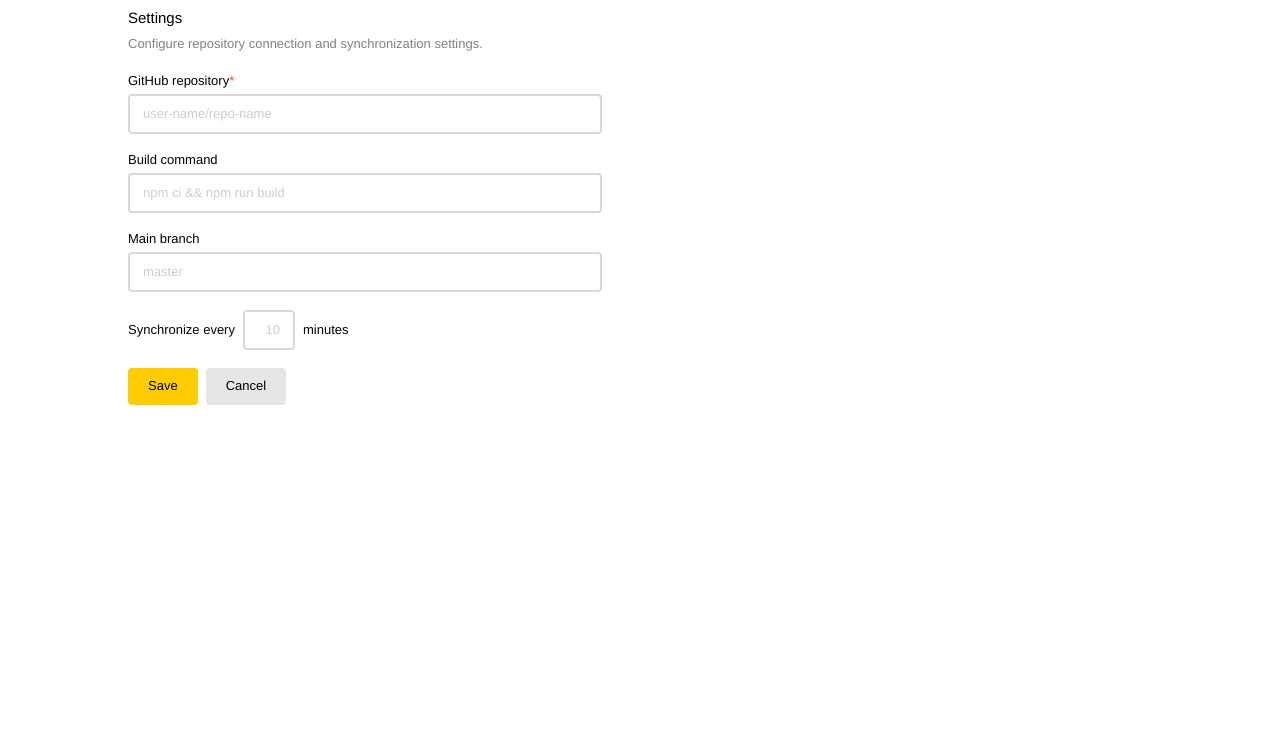
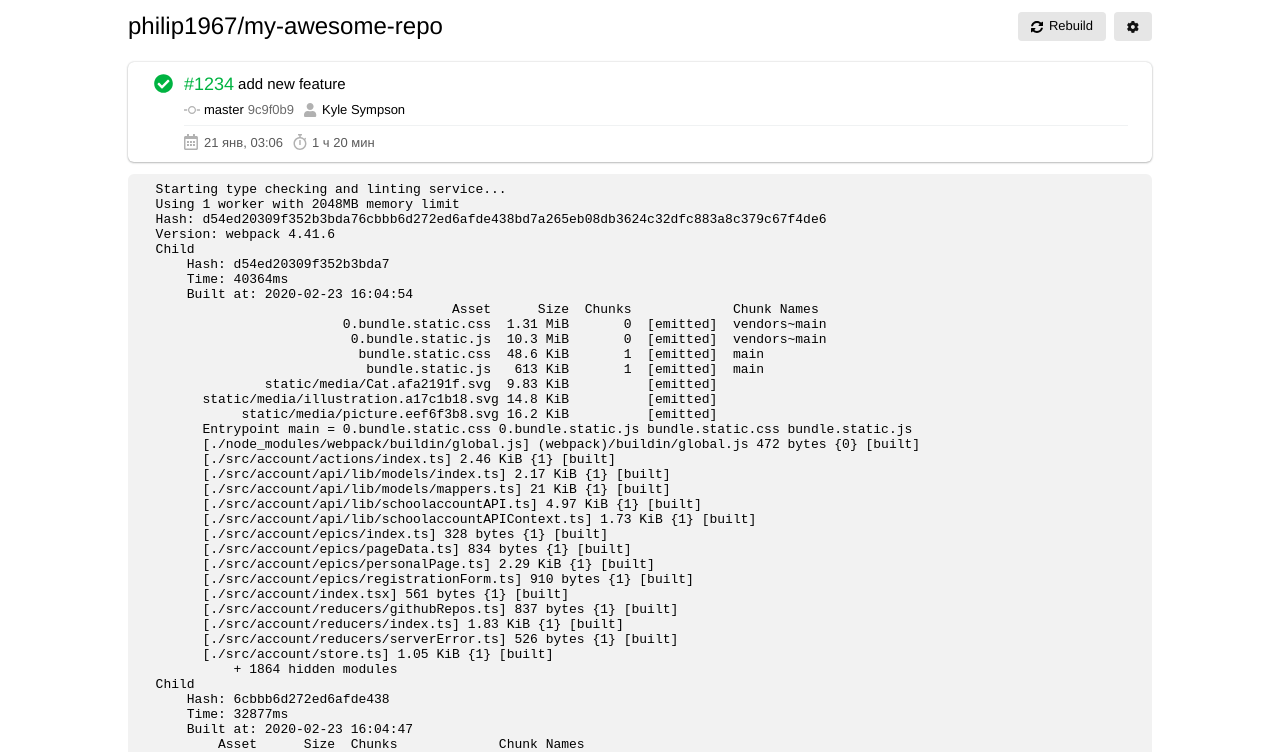
Before and after one commit to frontstall/shri-task05, a React (Create React App) app: page /builds/1 in a window 1280 px wide. Shown: the top 752 px of the page. Built offline with nearby package versions, Linux system fonts and the light colour scheme; a web font is replaced by a local one.

Commit message:
fix minor bugs

```diff
--- a/jsconfig.json
+++ b/jsconfig.json
@@ -6,7 +6,8 @@
       "features/*": ["features/*"],
       "components/*": ["components/*"],
       "styles/*": ["styles/*"],
-      "img/*": ["img/*"]
+      "img/*": ["img/*"],
+      "config/*": ["config/*"]
     }
   }
 }
--- a/src/components/BuildCard/index.jsx
+++ b/src/components/BuildCard/index.jsx
@@ -6,8 +6,37 @@ import cn from 'classnames';
 
 import './styles.scss';
 
+const Wrapper = ({
+  clickable,
+  route = '#',
+  className,
+  children,
+}) => {
+  const classNames = cn(
+    className,
+    clickable && 'Build_clickable',
+  );
+
+  return clickable
+    ? <Link to={route} className={classNames}>{children}</Link>
+    : <div className={classNames}>{children}</div>;
+};
+
+Wrapper.propTypes = {
+  className: PropTypes.string.isRequired,
+  clickable: PropTypes.bool,
+  children: PropTypes.node.isRequired,
+  route: PropTypes.string,
+};
+
+Wrapper.defaultProps = {
+  clickable: false,
+  route: '#',
+};
+
 const BuildCard = ({
   className,
+  clickable = false,
   buildId,
   adaptive = false,
   status,
@@ -26,7 +55,11 @@ const BuildCard = ({
   );
 
   return (
-    <Link to={`builds/${buildId}`} className={classNames}>
+    <Wrapper
+      route={`/builds/${buildId}`}
+      className={classNames}
+      clickable={clickable}
+    >
       <div className="Build-Info">
         <div className="Build-Heading">
           <h2 className="Build-Number">
@@ -58,12 +91,13 @@ const BuildCard = ({
           {duration}
         </span>
       </div>
-    </Link>
+    </Wrapper>
   );
 };
 
 BuildCard.propTypes = {
   className: PropTypes.string,
+  clickable: PropTypes.bool,
   buildId: PropTypes.string.isRequired,
   adaptive: PropTypes.bool,
   status: PropTypes.oneOf(['success', 'danger', 'warning']).isRequired,
@@ -78,6 +112,7 @@ BuildCard.propTypes = {
 BuildCard.defaultProps = {
   adaptive: false,
   className: '',
+  clickable: false,
 };
 
 export default BuildCard;
--- a/src/components/Navigation/styles.scss
+++ b/src/components/Navigation/styles.scss
@@ -26,7 +26,7 @@
     color: var(--font-color_default);
 
     &:hover, &:focus {
-      opacity: 0.5;
+      color: var(--color_danger);
     }
   }
 }
--- /dev/null
+++ b/src/config/index.jsx
@@ -0,0 +1,18 @@
+export default {
+  navigationRoutes: [
+    {
+      route: '#',
+      name: 'Support',
+    },
+    {
+      route: '#',
+      name: 'Learning',
+    },
+  ],
+  copyrightRoutes: [
+    {
+      route: '#',
+      name: '\u00A9 2020 Your Name',
+    },
+  ],
+};
--- /dev/null
+++ b/src/features/BuildPage/hooks.jsx
@@ -0,0 +1,70 @@
+const useBuild = () => ({
+  building: false,
+  buildId: '1234',
+  status: 'success',
+  commitName: 'add new feature',
+  branch: 'master',
+  hash: '9c9f0b9',
+  author: 'Kyle Sympson',
+  date: '21 янв, 03:06',
+  duration: '1 ч 20 мин',
+  buildLog: `  Starting type checking and linting service...
+  Using 1 worker with 2048MB memory limit
+  Hash: d54ed20309f352b3bda76cbbb6d272ed6afde438bd7a265eb08db3624c32dfc883a8c379c67f4de6
+  Version: webpack 4.41.6
+  Child
+      Hash: d54ed20309f352b3bda7
+      Time: 40364ms
+      Built at: 2020-02-23 16:04:54
+                                        Asset      Size  Chunks             Chunk Names
+                          0.bundle.static.css  1.31 MiB       0  [emitted]  vendors~main
+                           0.bundle.static.js  10.3 MiB       0  [emitted]  vendors~main
+                            bundle.static.css  48.6 KiB       1  [emitted]  main
+                             bundle.static.js   613 KiB       1  [emitted]  main
+                static/media/Cat.afa2191f.svg  9.83 KiB          [emitted]
+        static/media/illustration.a17c1b18.svg 14.8 KiB          [emitted]
+             static/media/picture.eef6f3b8.svg 16.2 KiB          [emitted]
+        Entrypoint main = 0.bundle.static.css 0.bundle.static.js bundle.static.css bundle.static.js
+        [./node_modules/webpack/buildin/global.js] (webpack)/buildin/global.js 472 bytes {0} [built]
+        [./src/account/actions/index.ts] 2.46 KiB {1} [built]
+        [./src/account/api/lib/models/index.ts] 2.17 KiB {1} [built]
+        [./src/account/api/lib/models/mappers.ts] 21 KiB {1} [built]
+        [./src/account/api/lib/schoolaccountAPI.ts] 4.97 KiB {1} [built]
+        [./src/account/api/lib/schoolaccountAPIContext.ts] 1.73 KiB {1} [built]
+        [./src/account/epics/index.ts] 328 bytes {1} [built]
+        [./src/account/epics/pageData.ts] 834 bytes {1} [built]
+        [./src/account/epics/personalPage.ts] 2.29 KiB {1} [built]
+        [./src/account/epics/registrationForm.ts] 910 bytes {1} [built]
+        [./src/account/index.tsx] 561 bytes {1} [built]
+        [./src/account/reducers/githubRepos.ts] 837 bytes {1} [built]
+        [./src/account/reducers/index.ts] 1.83 KiB {1} [built]
+        [./src/account/reducers/serverError.ts] 526 bytes {1} [built]
+        [./src/account/store.ts] 1.05 KiB {1} [built]
+            + 1864 hidden modules
+  Child
+      Hash: 6cbbb6d272ed6afde438
+      Time: 32877ms
+      Built at: 2020-02-23 16:04:47
+          Asset      Size  Chunks             Chunk Names
+      server.js  6.34 MiB    main [emitted]    main
+      Entrypoint main = server.js
+      [./src/account/actions/index.ts] 2.46 KiB {main} [built]
+      [./src/account/api/lib/models/index.ts] 2.17 KiB {main} [built]
+      [./src/account/api/lib/models/mappers.ts] 21 KiB {main} [built]
+      [./src/account/api/lib/schoolaccountAPI.ts] 4.97 KiB {main} [built]
+      [./src/account/api/lib/schoolaccountAPIContext.ts] 1.73 KiB {main} [built]
+      [./src/account/epics/index.ts] 328 bytes {main} [built]
+      [./src/account/epics/pageData.ts] 834 bytes {main} [built]
+      [./src/account/epics/personalPage.ts] 2.29 KiB {main} [built]
+      [./src/account/epics/registrationForm.ts] 910 bytes {main} [built]
+      [./src/account/mappers/index.ts] 2.18 KiB {main} [built]
+      [./src/account/reducers/githubRepos.ts] 837 bytes {main} [built]
+      [./src/account/reducers/index.ts] 1.83 KiB {main} [built]
+      [./src/account/reducers/serverError.ts] 526 bytes {main} [built]
+      [./src/account/server.tsx] 1.62 KiB {main} [built]
+      [./src/account/store.ts] 1.05 KiB {main} [built]
+          + 1484 hidden modules
+  `,
+});
+
+export default useBuild;
--- a/src/features/BuildPage/index.jsx
+++ b/src/features/BuildPage/index.jsx
@@ -1,92 +1,85 @@
 import React from 'react';
 
 import {
+  BuildCard,
+  Button,
+  Footer,
+  HeaderUI,
   Heading,
-  FieldsetUI,
-  InputGroup,
-  ButtonGroup,
-  Button,
-  Input,
-  Text,
+  Menu,
+  Navigation,
 } from 'components';
+import routes from 'config';
+
+import useBuild from './hooks';
 
 const {
-  Fieldset,
-  Legend,
-  Row,
-} = FieldsetUI;
+  navigationRoutes,
+  copyrightRoutes,
+} = routes;
 
-const Settings = () => (
+
+const BuildPage = () => {
+  const {
+    building,
+    buildLog,
+    buildId,
+    status,
+    commitName,
+    branch,
+    hash,
+    author,
+    date,
+    duration,
+  } = useBuild();
+
+  return (
     <div className="MainLayout">
+      <HeaderUI.Container>
+        <HeaderUI.Logo route="/builds">
+          <Heading color="accent">
+            philip1967/my-awesome-repo
+          </Heading>
+        </HeaderUI.Logo>
+        <HeaderUI.Menu>
+          <Menu>
+            <Button size="s" icon="refresh">
+              Rebuild
+            </Button>
+            <Button asLink size="s" icon="gear" href="/settings" />
+          </Menu>
+        </HeaderUI.Menu>
+      </HeaderUI.Container>
       <main className="Main MainLayout-Content">
-      <div className="Main-Container">
-        <Heading level={2} size="m" color="accent">
-          Settings
-        </Heading>
-        <form>
-          <Fieldset>
-            <Legend>
-              Configure repository connection and synchronization settings.
-            </Legend>
-            <Row>
-              <InputGroup
-                clearable
-                id="repository"
-                placeholder="user-name/repo-name"
-              >
-                GitHub repository
-                <Text color="danger">*</Text>
-              </InputGroup>
-            </Row>
-            <Row>
-              <InputGroup
-                clearable
-                id="command"
-                placeholder="npm ci && npm run build"
-              >
-                Build command
-              </InputGroup>
-            </Row>
-            <Row>
-              <InputGroup
-                clearable
-                id="branch"
-                placeholder="master"
-              >
-                Main branch
-              </InputGroup>
-            </Row>
-            <Row>
-              Synchronize every
-              <Input
-                id="interval"
-                placeholder="10"
-                size="s"
-                align="right"
-                inline
-              >
-                Main branch
-              </Input>
-              minutes
-            </Row>
-            <Row>
-              <ButtonGroup>
-                <Button
-                  type="submit"
-                  color="accent"
-                >
-                  Save
-                </Button>
-                <Button>
-                  Cancel
-                </Button>
-              </ButtonGroup>
-            </Row>
-          </Fieldset>
-        </form>
+        <div className="BuildDetails">
+          <div className="BuildDetails-Build Main-Container">
+            <BuildCard
+              key={buildId}
+              buildId={buildId}
+              status={status}
+              commitName={commitName}
+              branch={branch}
+              hash={hash}
+              author={author}
+              date={date}
+              duration={duration}
+            />
+          </div>
+          <div className="BuildDetails-Container">
+            <pre className="BuildDetails-Flow">
+              {building
+                ? 'Building...'
+                : buildLog}
+            </pre>
+          </div>
         </div>
       </main>
+      <Footer>
+        <Navigation routes={navigationRoutes} />
+        <Navigation routes={copyrightRoutes} />
+      </Footer>
     </div>
   );
+};
 
-export default Settings;
+export default BuildPage;
--- a/src/features/MainPage/index.jsx
+++ b/src/features/MainPage/index.jsx
@@ -9,24 +9,12 @@ import {
   Navigation,
   Placeholder,
 } from 'components';
+import routes from 'config';
 
-const navigationRoutes = [
-  {
-    route: '#',
-    name: 'Support',
-  },
-  {
-    route: '#',
-    name: 'Learning',
-  },
-];
-
-const copyrightRoutes = [
-  {
-    route: '#',
-    name: '\u00A9 2020 Your Name',
-  },
-];
+const {
+  navigationRoutes,
+  copyrightRoutes,
+} = routes;
 
 const MainPage = () => (
   <div className="MainLayout">
--- /dev/null
+++ b/src/styles/blocks/BuildDetails.scss
@@ -0,0 +1,37 @@
+.BuildDetails {
+  &-Build {
+    max-width: $desktop-width;
+    margin-left: auto;
+    margin-right: auto;
+    margin-bottom: 16px;
+    padding-left: 20px;
+    padding-right: 20px;
+    box-sizing: content-box;
+
+    @media (min-width: $tablet-width) {
+      margin-bottom: 12px;
+    }
+  }
+
+  &-Container {
+    @media (min-width: $tablet-width) {
+      max-width: $desktop-width;
+      margin-left: auto;
+      margin-right: auto;
+      padding-left: 20px;
+      padding-right: 20px;
+      box-sizing: content-box;
+    }
+  }
+
+  &-Flow {
+    overflow: auto;
+    padding: 8px 12px;
+    background-color: var(--color_default_200);
+    margin: 0;
+
+    @media (min-width: $tablet-width) {
+      border-radius: 6px;
+    }
+  }
+}
--- a/src/styles/index.scss
+++ b/src/styles/index.scss
@@ -5,3 +5,4 @@
 
 @import './blocks/Main.scss';
 @import './blocks/MainLayout.scss';
+@import './blocks/BuildDetails.scss';
```
Also changed, not shown: src/components/BuildCard/styles.scss (+8 -5 lines), src/features/HistoryPage/index.jsx (+14 -0 lines), src/features/SettingsPage/index.jsx (+16 -4 lines). Lines whose indentation alone changed are shown as unchanged.
